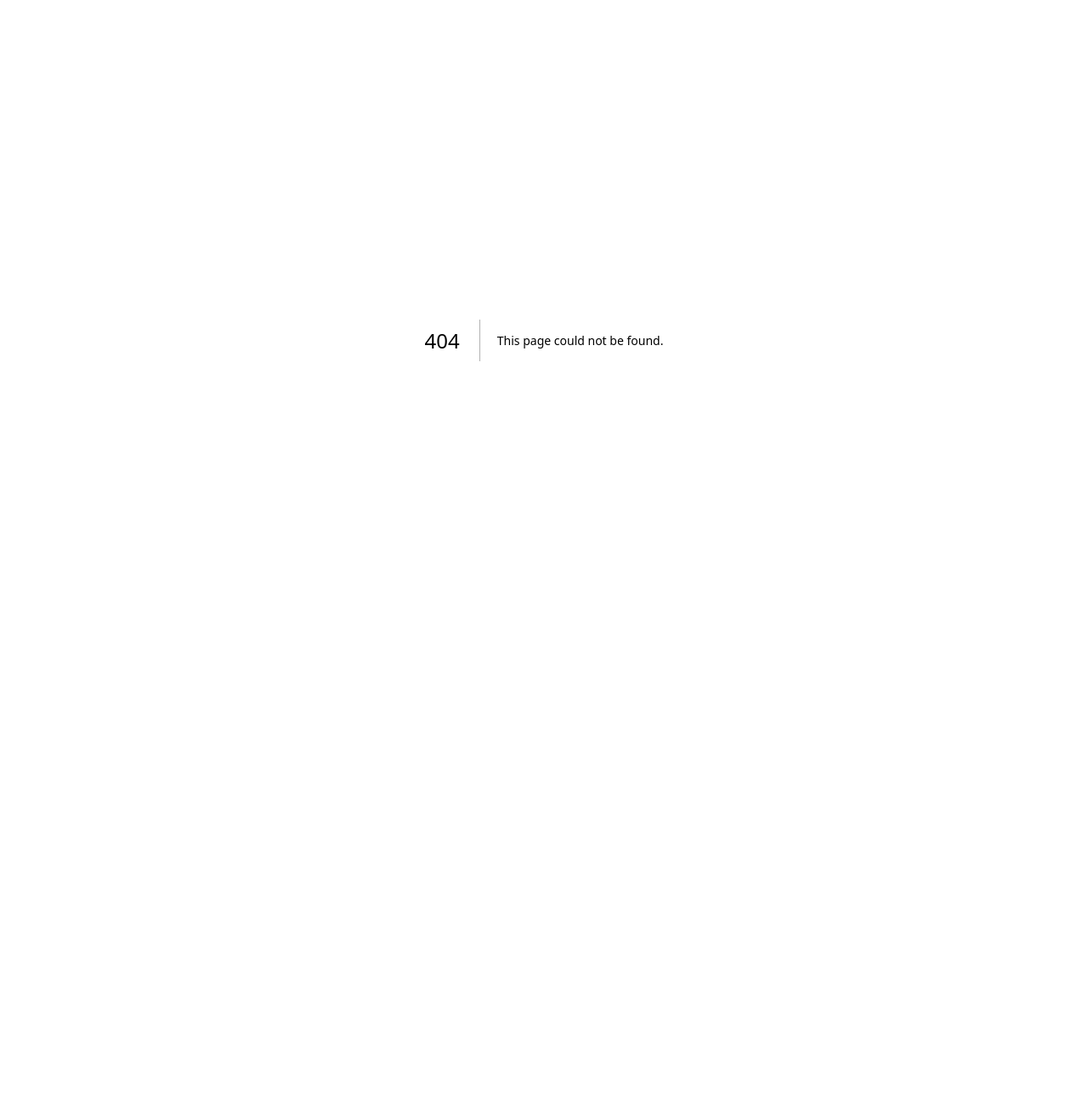
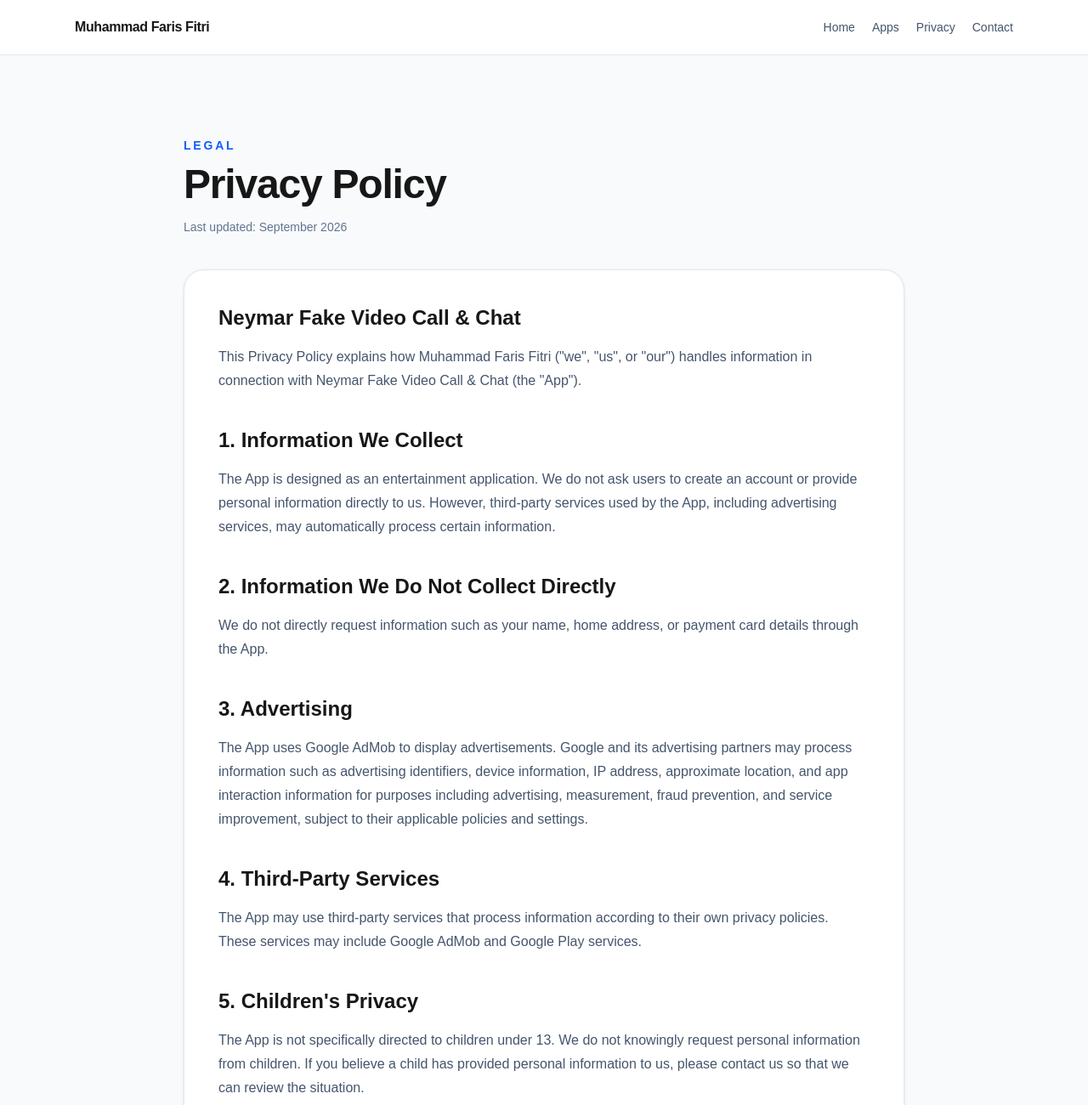
Before and after one commit to farisfitri08/faris-developer-website, a Next.js app: page /privacy in a window 1280 px wide. Before the commit this address had no page. Shown: the top 1300 px of the page at 85% size. Before the commit the page ends 800 px from the top, so only its background shows below. Built offline with nearby package versions, Linux system fonts and the light colour scheme.

Commit message:
Create developer website

```diff
--- /dev/null
+++ b/app/apps/page.tsx
@@ -0,0 +1,63 @@
+import Link from "next/link";
+
+export default function Apps() {
+  return (
+    <main className="min-h-screen bg-slate-50">
+      <section className="mx-auto max-w-6xl px-6 py-20 sm:py-28">
+        <p className="text-sm font-semibold uppercase tracking-[0.2em] text-blue-600">
+          Applications
+        </p>
+
+        <h1 className="mt-3 text-5xl font-bold tracking-tight">
+          Apps
+        </h1>
+
+        <p className="mt-5 max-w-2xl leading-7 text-slate-600">
+          Mobile applications developed independently by Muhammad Faris Fitri.
+        </p>
+
+        {/* App Card */}
+        <div className="mt-12 max-w-3xl rounded-3xl border border-slate-200 bg-white p-8 shadow-sm sm:p-10">
+          <span className="rounded-full bg-slate-100 px-3 py-1 text-xs font-semibold text-slate-600">
+            Entertainment
+          </span>
+
+          <h2 className="mt-6 text-2xl font-bold">
+            Neymar Fake Video Call & Chat
+          </h2>
+
+          <p className="mt-4 leading-7 text-slate-600">
+            An unofficial fan-made entertainment app that simulates
+            fictional video calls and chats with Neymar.
+          </p>
+
+          <div className="mt-6 rounded-2xl bg-slate-50 p-5 text-sm leading-6 text-slate-600">
+            <strong className="text-slate-900">
+              Disclaimer:
+            </strong>{" "}
+            This app is not affiliated with, endorsed by, or sponsored
+            by Neymar or any official organization associated with him.
+          </div>
+
+          <button
+            disabled
+            className="mt-7 cursor-not-allowed rounded-full bg-slate-200 px-5 py-3 text-sm font-semibold text-slate-500"
+          >
+            Google Play — Coming soon
+          </button>
+
+          <p className="mt-4 text-xs text-slate-400">
+            The Google Play link will be added after the app is published.
+          </p>
+        </div>
+
+        <Link
+          href="/privacy"
+          className="mt-10 inline-block font-semibold text-blue-600 hover:text-blue-700"
+        >
+          Read Privacy Policy →
+        </Link>
+      </section>
+    </main>
+  );
+}
--- /dev/null
+++ b/app/contact/page.tsx
@@ -0,0 +1,37 @@
+export default function Contact() {
+  return (
+    <main className="min-h-screen bg-slate-50">
+      <section className="mx-auto max-w-4xl px-6 py-20 sm:py-28">
+        <p className="text-sm font-semibold uppercase tracking-[0.2em] text-blue-600">
+          Get in touch
+        </p>
+
+        <h1 className="mt-3 text-5xl font-bold tracking-tight">
+          Contact
+        </h1>
+
+        <div className="mt-10 max-w-2xl rounded-3xl border border-slate-200 bg-white p-8 shadow-sm sm:p-10">
+          <h2 className="text-2xl font-bold">
+            Muhammad Faris Fitri
+          </h2>
+
+          <p className="mt-2 text-slate-500">
+            Independent App Developer
+          </p>
+
+          <p className="mt-7 leading-7 text-slate-600">
+            For app support, privacy questions, or general inquiries,
+            please contact:
+          </p>
+
+          <a
+            href="mailto:CONTACT_EMAIL@example.com"
+            className="mt-4 inline-block font-semibold text-blue-600 hover:text-blue-700"
+          >
+            farisfitri08@gmail.com
+          </a>
+        </div>
+      </section>
+    </main>
+  );
+}
--- a/app/layout.tsx
+++ b/app/layout.tsx
@@ -1,29 +1,85 @@
 import type { Metadata } from "next";
-import { Geist, Geist_Mono } from "next/font/google";
+import Link from "next/link";
 import "./globals.css";
 
-const geistSans = Geist({
-  variable: "--font-geist-sans",
-  subsets: ["latin"],
-});
-
-const geistMono = Geist_Mono({
-  variable: "--font-geist-mono",
-  subsets: ["latin"],
-});
-
 export const metadata: Metadata = {
-  title: "Create Next App",
-  description: "Generated by create next app",
+  title: {
+    default: "Muhammad Faris Fitri — Independent App Developer",
+    template: "%s | Muhammad Faris Fitri",
+  },
+  description:
+    "Official developer website of Muhammad Faris Fitri, an independent app developer.",
 };
 
-export default function RootLayout({ children }: LayoutProps<"/">) {
+export default function RootLayout({
+  children,
+}: Readonly<{
+  children: React.ReactNode;
+}>) {
   return (
-    <html
-      lang="en"
-      className={`${geistSans.variable} ${geistMono.variable} h-full antialiased`}
-    >
-      <body className="min-h-full flex flex-col">{children}</body>
+    <html lang="en">
+      <body className="bg-slate-50 text-slate-900 antialiased">
+        <header className="sticky top-0 z-50 border-b border-slate-200 bg-white/90 backdrop-blur">
+          <div className="mx-auto flex h-16 max-w-6xl items-center justify-between px-6">
+            <Link
+              href="/"
+              className="font-bold tracking-tight"
+            >
+              Muhammad Faris Fitri
+            </Link>
+
+            <nav className="flex items-center gap-5 text-sm font-medium text-slate-600">
+              <Link
+                href="/"
+                className="transition hover:text-blue-600"
+              >
+                Home
+              </Link>
+
+              <Link
+                href="/apps"
+                className="transition hover:text-blue-600"
+              >
+                Apps
+              </Link>
+
+              <Link
+                href="/privacy"
+                className="transition hover:text-blue-600"
+              >
+                Privacy
+              </Link>
+
+              <Link
+                href="/contact"
+                className="transition hover:text-blue-600"
+              >
+                Contact
+              </Link>
+            </nav>
+          </div>
+        </header>
+
+        {children}
+
+        <footer className="border-t border-slate-200 bg-white">
+          <div className="mx-auto flex max-w-6xl flex-col gap-3 px-6 py-8 text-sm text-slate-500 sm:flex-row sm:items-center sm:justify-between">
+            <p>
+              © 2026 Muhammad Faris Fitri. All rights reserved.
+            </p>
+
+            <div className="flex gap-4">
+              <Link href="/privacy" className="hover:text-slate-900">
+                Privacy Policy
+              </Link>
+
+              <Link href="/contact" className="hover:text-slate-900">
+                Contact
+              </Link>
+            </div>
+          </div>
+        </footer>
+      </body>
     </html>
   );
 }
--- a/app/page.tsx
+++ b/app/page.tsx
@@ -1,69 +1,99 @@
-import Image from "next/image";
+import Link from "next/link";
 
 export default function Home() {
   return (
-    <div className="flex flex-col flex-1 items-center justify-center bg-zinc-50 font-sans dark:bg-black">
-      <main className="flex flex-1 w-full max-w-3xl flex-col items-center justify-between py-32 px-16 bg-white dark:bg-black sm:items-start">
-        <Image
-          className="dark:invert h-5 w-[100px]"
-          src="/next.svg"
-          alt="Next.js logo"
-          width={100}
-          height={20}
-          priority
-        />
-        <div className="flex flex-col items-center gap-6 text-center sm:items-start sm:text-left">
-          <h1 className="max-w-xs text-3xl font-semibold leading-10 tracking-tight text-black dark:text-zinc-50">
-            To get started, edit the{" "}
-            <code className="rounded bg-black/[.06] px-1.5 py-0.5 font-mono text-[0.9em] dark:bg-white/[.08]">
-              page.tsx
-            </code>{" "}
-            file.
+    <main className="min-h-screen bg-slate-50 text-slate-900">
+      {/* Hero */}
+      <section className="mx-auto max-w-6xl px-6 py-24 sm:py-32">
+        <div className="max-w-3xl">
+          <p className="mb-5 text-sm font-semibold uppercase tracking-[0.2em] text-blue-600">
+            Independent App Developer
+          </p>
+
+          <h1 className="text-5xl font-bold tracking-tight sm:text-7xl">
+            Muhammad Faris{" "}
+            <span className="text-blue-600">Fitri</span>
           </h1>
-          <p className="max-w-md text-lg leading-8 text-zinc-600 dark:text-zinc-400">
-            Looking for a starting point or more instructions? Head over to{" "}
-            <a
-              href="https://vercel.com/templates?framework=next.js&utm_source=create-next-app&utm_medium=appdir-template-tw&utm_campaign=create-next-app"
-              className="font-medium text-zinc-950 dark:text-zinc-50"
+
+          <p className="mt-7 max-w-2xl text-lg leading-8 text-slate-600">
+            Building simple, entertaining and useful mobile experiences.
+          </p>
+
+          <div className="mt-9 flex flex-wrap gap-3">
+            <Link
+              href="/apps"
+              className="rounded-full bg-slate-900 px-6 py-3 font-semibold text-white transition hover:bg-slate-700"
             >
-              Templates
-            </a>{" "}
-            or the{" "}
-            <a
-              href="https://nextjs.org/learn?utm_source=create-next-app&utm_medium=appdir-template-tw&utm_campaign=create-next-app"
-              className="font-medium text-zinc-950 dark:text-zinc-50"
+              View Apps
+            </Link>
+
+            <Link
+              href="/contact"
+              className="rounded-full border border-slate-300 bg-white px-6 py-3 font-semibold transition hover:bg-slate-100"
             >
-              Learning
-            </a>{" "}
-            center.
+              Contact
+            </Link>
+          </div>
+        </div>
+      </section>
+
+      {/* About */}
+      <section className="mx-auto max-w-6xl px-6 pb-12">
+        <div className="rounded-3xl border border-slate-200 bg-white p-8 shadow-sm sm:p-10">
+          <p className="text-sm font-semibold text-blue-600">ABOUT</p>
+
+          <h2 className="mt-3 text-3xl font-bold">
+            Independent development
+          </h2>
+
+          <p className="mt-4 max-w-3xl leading-7 text-slate-600">
+            Muhammad Faris Fitri is an independent app developer creating
+            mobile applications and digital products with a focus on
+            straightforward and enjoyable user experiences.
           </p>
         </div>
-        <div className="flex flex-col gap-4 text-base font-medium sm:flex-row">
-          <a
-            className="flex h-12 w-full items-center justify-center gap-2 rounded-full bg-foreground px-5 text-background transition-colors hover:bg-[#383838] dark:hover:bg-[#ccc] md:w-[158px]"
-            href="https://vercel.com/new?utm_source=create-next-app&utm_medium=appdir-template-tw&utm_campaign=create-next-app"
-            target="_blank"
-            rel="noopener noreferrer"
+      </section>
+
+      {/* Featured App */}
+      <section className="mx-auto max-w-6xl px-6 py-16">
+        <div className="mb-8">
+          <p className="text-sm font-semibold text-blue-600">
+            FEATURED APP
+          </p>
+
+          <h2 className="mt-2 text-3xl font-bold">
+            Neymar Fake Video Call & Chat
+          </h2>
+        </div>
+
+        <div className="rounded-3xl border border-slate-200 bg-white p-8 shadow-sm sm:p-10">
+          <span className="rounded-full bg-slate-100 px-3 py-1 text-xs font-semibold text-slate-600">
+            Entertainment
+          </span>
+
+          <p className="mt-6 text-lg font-semibold">
+            An unofficial fan-made entertainment app
+          </p>
+
+          <p className="mt-3 max-w-3xl leading-7 text-slate-600">
+            Simulates fictional video calls and chats with Neymar for
+            entertainment purposes.
+          </p>
+
+          <div className="mt-6 rounded-2xl bg-slate-50 p-5 text-sm leading-6 text-slate-600">
+            <strong className="text-slate-900">Disclaimer:</strong>{" "}
+            This app is not affiliated with, endorsed by, or sponsored by
+            Neymar or any official organization associated with him.
+          </div>
+
+          <Link
+            href="/apps"
+            className="mt-7 inline-block font-semibold text-blue-600 hover:text-blue-700"
           >
-            <Image
-              className="dark:invert h-[14px] w-4"
-              src="/vercel.svg"
-              alt="Vercel logomark"
-              width={16}
-              height={14}
-            />
-            Deploy Now
-          </a>
-          <a
-            className="flex h-12 w-full items-center justify-center rounded-full border border-solid border-black/[.08] px-5 transition-colors hover:border-transparent hover:bg-black/[.04] dark:border-white/[.145] dark:hover:bg-[#1a1a1a] md:w-[158px]"
-            href="https://nextjs.org/docs?utm_source=create-next-app&utm_medium=appdir-template-tw&utm_campaign=create-next-app"
-            target="_blank"
-            rel="noopener noreferrer"
-          >
-            Documentation
-          </a>
+            View app details →
+          </Link>
         </div>
-      </main>
-    </div>
+      </section>
+    </main>
   );
 }
--- /dev/null
+++ b/app/privacy/page.tsx
@@ -0,0 +1,122 @@
+export default function PrivacyPolicy() {
+  return (
+    <main className="min-h-screen bg-slate-50">
+      <section className="mx-auto max-w-4xl px-6 py-16 sm:py-24">
+        <p className="text-sm font-semibold uppercase tracking-[0.2em] text-blue-600">
+          Legal
+        </p>
+
+        <h1 className="mt-3 text-4xl font-bold tracking-tight sm:text-5xl">
+          Privacy Policy
+        </h1>
+
+        <p className="mt-4 text-sm text-slate-500">
+          Last updated: September 2026
+        </p>
+
+        <div className="mt-10 rounded-3xl border border-slate-200 bg-white p-7 shadow-sm sm:p-10">
+          <h2 className="text-2xl font-bold">
+            Neymar Fake Video Call & Chat
+          </h2>
+
+          <p className="mt-4 leading-7 text-slate-600">
+            This Privacy Policy explains how Muhammad Faris Fitri
+            (&quot;we&quot;, &quot;us&quot;, or &quot;our&quot;) handles
+            information in connection with Neymar Fake Video Call &
+            Chat (the &quot;App&quot;).
+          </p>
+
+          <h2 className="mt-10 text-2xl font-bold">
+            1. Information We Collect
+          </h2>
+
+          <p className="mt-4 leading-7 text-slate-600">
+            The App is designed as an entertainment application. We do
+            not ask users to create an account or provide personal
+            information directly to us. However, third-party services
+            used by the App, including advertising services, may
+            automatically process certain information.
+          </p>
+
+          <h2 className="mt-10 text-2xl font-bold">
+            2. Information We Do Not Collect Directly
+          </h2>
+
+          <p className="mt-4 leading-7 text-slate-600">
+            We do not directly request information such as your name,
+            home address, or payment card details through the App.
+          </p>
+
+          <h2 className="mt-10 text-2xl font-bold">
+            3. Advertising
+          </h2>
+
+          <p className="mt-4 leading-7 text-slate-600">
+            The App uses Google AdMob to display advertisements. Google
+            and its advertising partners may process information such
+            as advertising identifiers, device information, IP address,
+            approximate location, and app interaction information for
+            purposes including advertising, measurement, fraud
+            prevention, and service improvement, subject to their
+            applicable policies and settings.
+          </p>
+
+          <h2 className="mt-10 text-2xl font-bold">
+            4. Third-Party Services
+          </h2>
+
+          <p className="mt-4 leading-7 text-slate-600">
+            The App may use third-party services that process information
+            according to their own privacy policies. These services may
+            include Google AdMob and Google Play services.
+          </p>
+
+          <h2 className="mt-10 text-2xl font-bold">
+            5. Children&apos;s Privacy
+          </h2>
+
+          <p className="mt-4 leading-7 text-slate-600">
+            The App is not specifically directed to children under 13.
+            We do not knowingly request personal information from
+            children. If you believe a child has provided personal
+            information to us, please contact us so that we can review
+            the situation.
+          </p>
+
+          <h2 className="mt-10 text-2xl font-bold">
+            6. Data Security
+          </h2>
+
+          <p className="mt-4 leading-7 text-slate-600">
+            We take reasonable measures to maintain the security of
+            information handled by the App and its service providers.
+            No method of electronic transmission or storage is
+            completely secure.
+          </p>
+
+          <h2 className="mt-10 text-2xl font-bold">
+            7. Changes to This Privacy Policy
+          </h2>
+
+          <p className="mt-4 leading-7 text-slate-600">
+            We may update this Privacy Policy from time to time. Any
+            changes will be posted on this page with an updated
+            &quot;Last updated&quot; date.
+          </p>
+
+          <h2 className="mt-10 text-2xl font-bold">
+            8. Contact Us
+          </h2>
+
+          <p className="mt-4 leading-7 text-slate-600">
+            For privacy questions or concerns, contact:
+          </p>
+
+          <p className="mt-3 font-semibold text-blue-600">
+            farisfitri08@gmail.com
+          </p>
+        </div>
+      </section>
+    </main>
+  );
+}
```
